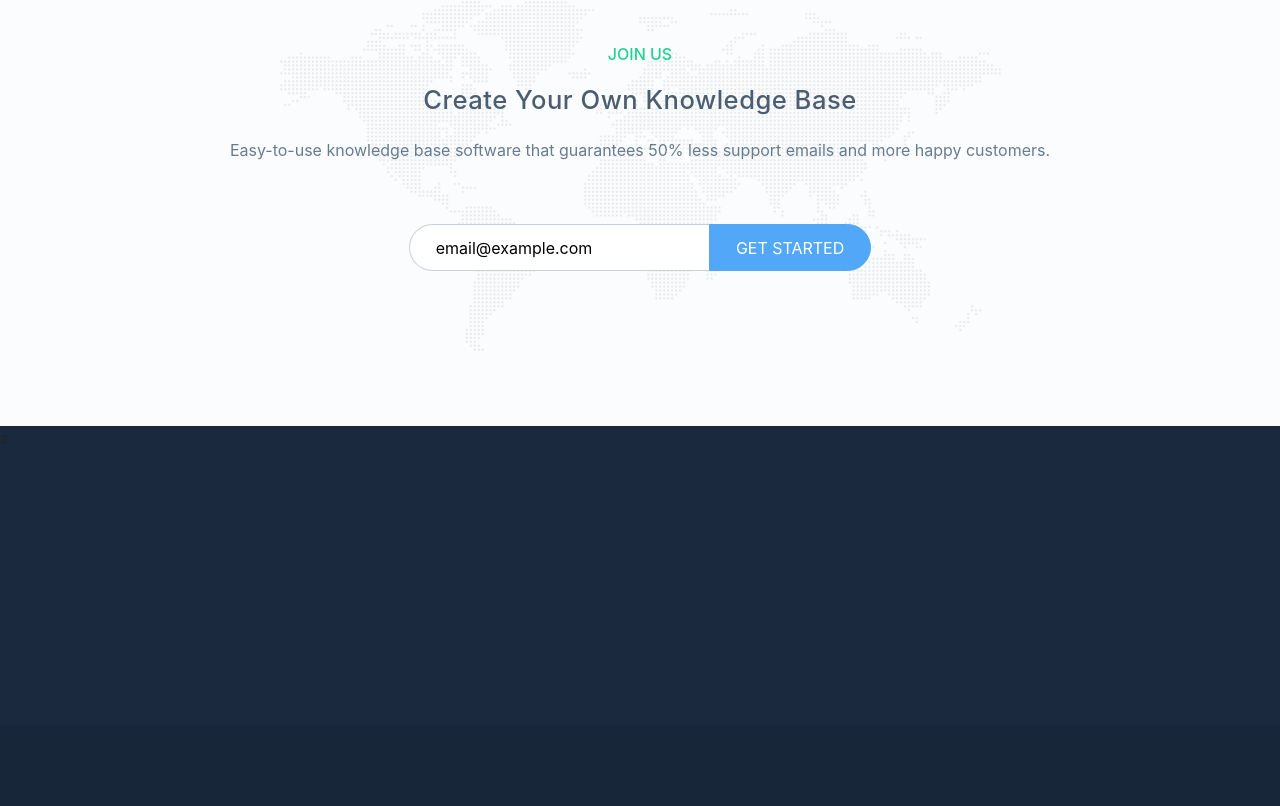
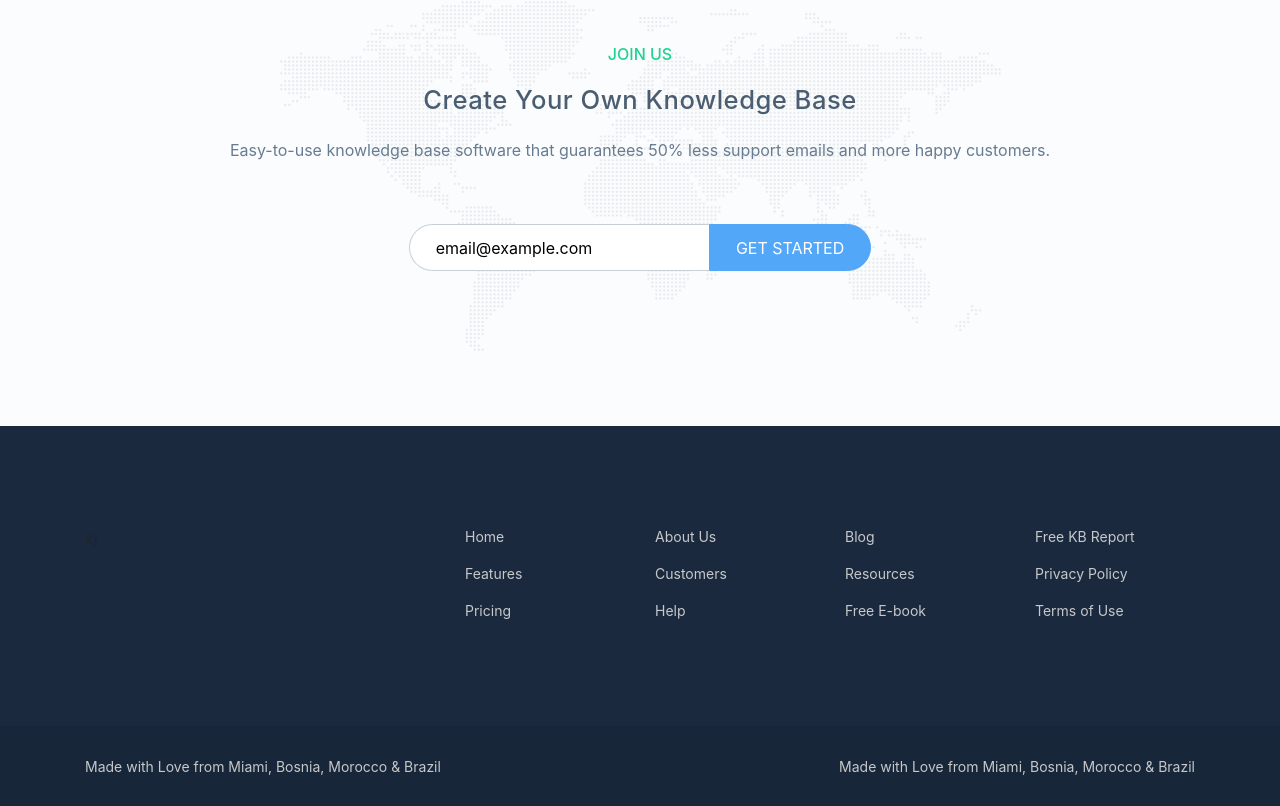
Before and after one commit to hadryounes/helpjuice-marketing, a plain HTML site: page index.html in a window 1280 px wide. Shown: the part 4348-5154 px from the top of the page. Drawn offline with nearby package versions, Linux system fonts and the light colour scheme.

Commit message:
progress on footer

```diff
--- a/index.html
+++ b/index.html
@@ -242,10 +242,45 @@
 
     <footer>
       <section class="footer">
-        z
+        <div class="container">
+          <div class="row">
+            <div class="col-xl-4">zj</div>
+            <div class="col-xl-2">
+              <ul>
+                <li><a href="#">Home</a></li>
+                <li><a href="#">Features</a></li>
+                <li><a href="#">Pricing</a></li>
+              </ul>
+            </div>
+            <div class="col-xl-2">
+              <ul>
+                <li><a href="#">About Us</a></li>
+                <li><a href="#">Customers</a></li>
+                <li><a href="#">Help</a></li>
+              </ul>
+            </div>
+            <div class="col-xl-2">
+              <ul>
+                <li><a href="#">Blog</a></li>
+                <li><a href="#">Resources</a></li>
+                <li><a href="#">Free E-book</a></li>
+              </ul>
+            </div>
+            <div class="col-xl-2">
+              <ul>
+                <li><a href="#">Free KB Report</a></li>
+                <li><a href="#">Privacy Policy</a></li>
+                <li><a href="#">Terms of Use</a></li>
+              </ul>
+            </div>
+          </div>
+        </div>
       </section>
       <section class="copyright">
-
+        <div class="container">
+          <div style="float: left">Made with Love from Miami, Bosnia, Morocco & Brazil</div>
+          <div style="float: right">Made with Love from Miami, Bosnia, Morocco & Brazil</div>
+        </div>
       </section>
     </footer>
 
--- a/scss/_custom.scss
+++ b/scss/_custom.scss
@@ -367,11 +367,26 @@ footer {
     width: 100%;
     background: transparent;
     height: 300px;
+    padding-top: 100px;
+    ul {
+      padding: 0;
+      list-style: none;
+      li {
+        font-size: .875em;
+        padding-bottom: 16px;
+        a {
+          color: #c6c8ca;
+        }
+      }
+    }
   }
   .copyright {
     position: relative;
     height: 80px;
     width: 100%;
+    padding-top: 30px;
+    color: #c6c8ca;
     background: #18263a;
+    font-size: .875em;
   }
 }
```
Also changed, not shown: css/main.css, 1 other file.
